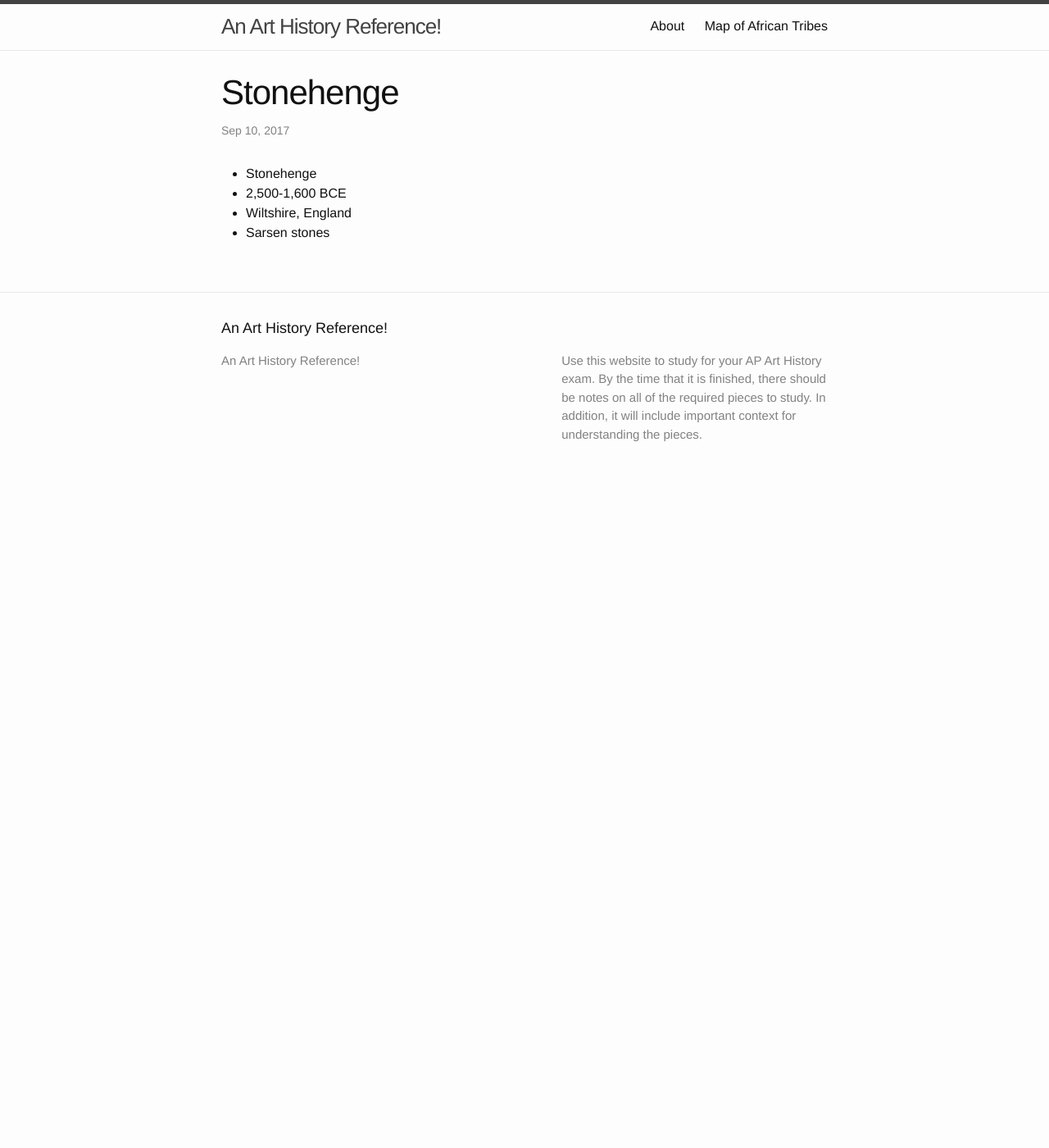
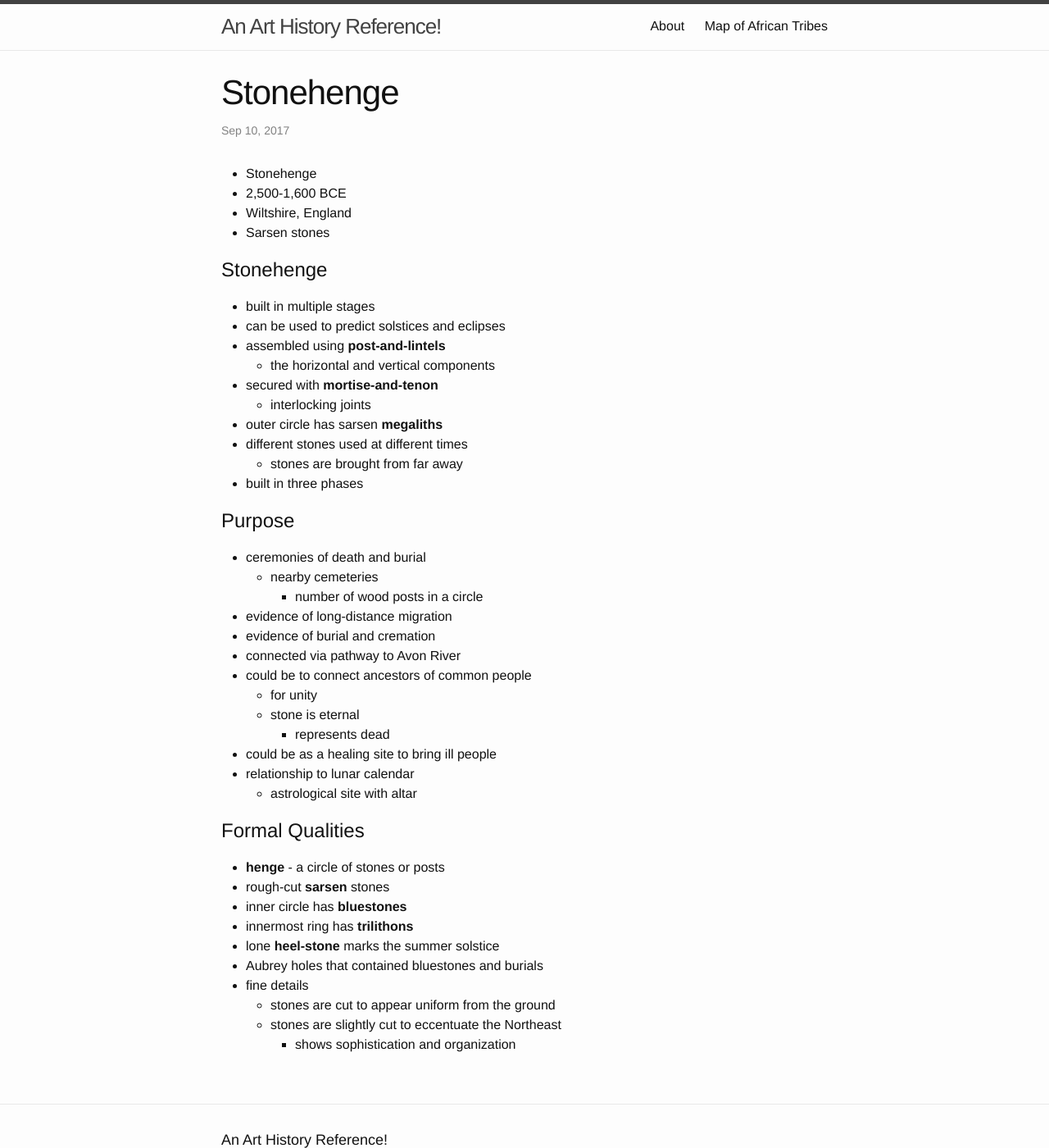
Before and after one commit to mbhs-arth/mbhs-arth.github.io, a Jekyll site: the page built from _posts/2017-09-10-stonehenge.md, in a window 1280 px wide and 1400 px high. Shown: the whole window at 82% size. Built offline with Jekyll 4.4.1, drawn with Linux system fonts in a browser that asks for light colours; comment, search, counter and statistics services are not loaded.

Commit message:
Add stonehenge

```diff
--- a/_posts/2017-09-10-stonehenge.md
+++ b/_posts/2017-09-10-stonehenge.md
@@ -9,3 +9,43 @@ categories: neolithic-europe
 * 2,500-1,600 BCE
 * Wiltshire, England
 * Sarsen stones
+
+# Stonehenge
+* built in multiple stages
+* can be used to predict solstices and eclipses
+* assembled using **post-and-lintels**
+  * the horizontal and vertical components
+* secured with **mortise-and-tenon**
+  * interlocking joints
+* outer circle has sarsen **megaliths**
+* different stones used at different times
+  * stones are brought from far away
+* built in three phases
+
+# Purpose
+* ceremonies of death and burial
+  * nearby cemeteries
+    * number of wood posts in a circle
+* evidence of long-distance migration
+* evidence of burial and cremation
+* connected via pathway to Avon River
+* could be to connect ancestors of common people
+  * for unity
+  * stone is eternal
+    * represents dead
+* could be as a healing site to bring ill people
+* relationship to lunar calendar
+  * astrological site with altar
+
+
+# Formal Qualities
+* **henge** - a circle of stones or posts
+* rough-cut **sarsen** stones
+* inner circle has **bluestones**
+* innermost ring has **trilithons**
+* lone **heel-stone** marks the summer solstice
+* Aubrey holes that contained bluestones and burials
+* fine details
+  * stones are cut to appear uniform from the ground
+  * stones are slightly cut to eccentuate the Northeast
+    * shows sophistication and organization
```
